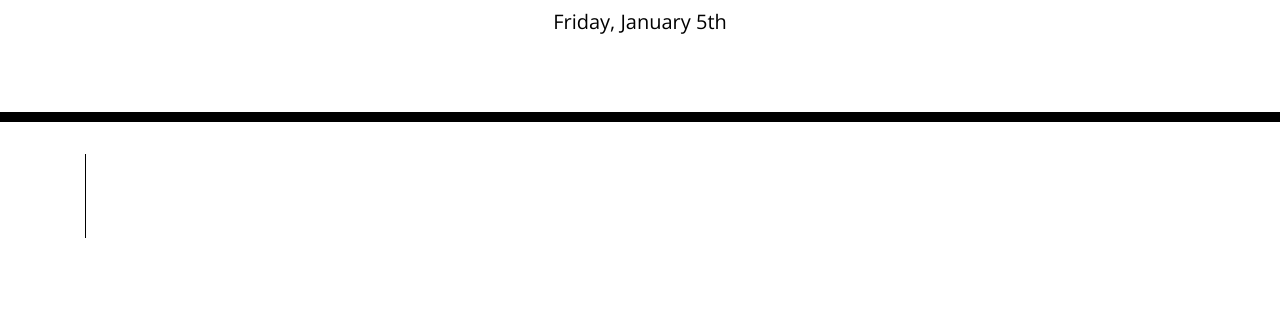
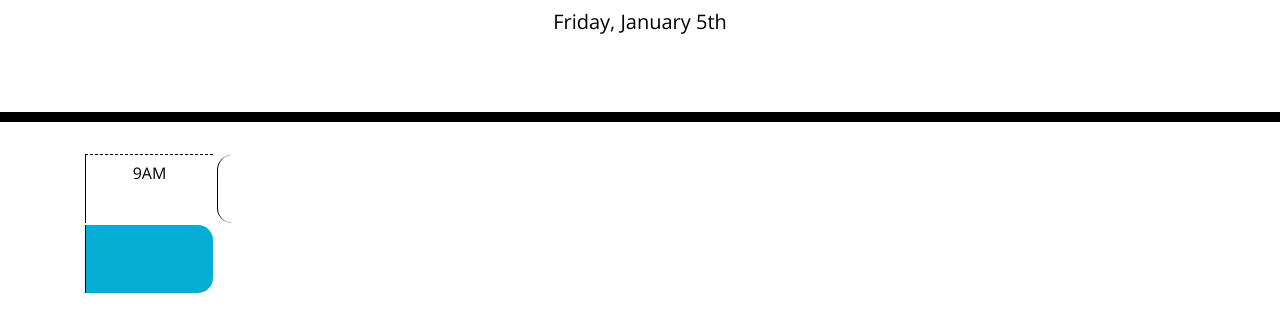
Before and after one commit to shaizai1/work-day-scheduler, a plain HTML site: page index.html in a window 1280 px wide. Shown: the part 182-514 px from the top of the page. Drawn offline with nearby package versions, Linux system fonts and the light colour scheme.

Commit message:
created timeblock

```diff
--- a/assets/css/style.css
+++ b/assets/css/style.css
@@ -37,6 +37,7 @@
 }
 
 .hour {
+  text-align: center;
   background-color: #ffffff;
   color: #000000;
   border-top: 1px dashed #000000;
--- a/index.html
+++ b/index.html
@@ -30,7 +30,9 @@
     </header>
     <div class="container">
       <!-- Timeblocks go here -->
-      <textarea class="description" id="" cols="90" rows="4"></textarea>
+     <div><textarea class="hour" id="" cols="10" rows="3">9AM</textarea>
+      <textarea class="time-block" id="" cols="90" rows="3"></textarea>
+    <textarea class="saveBtn " id="" cols="10" rows="3"></textarea>
     </div>
 
     <script src="https://cdnjs.cloudflare.com/ajax/libs/jquery/3.2.1/jquery.min.js"></script>
```
